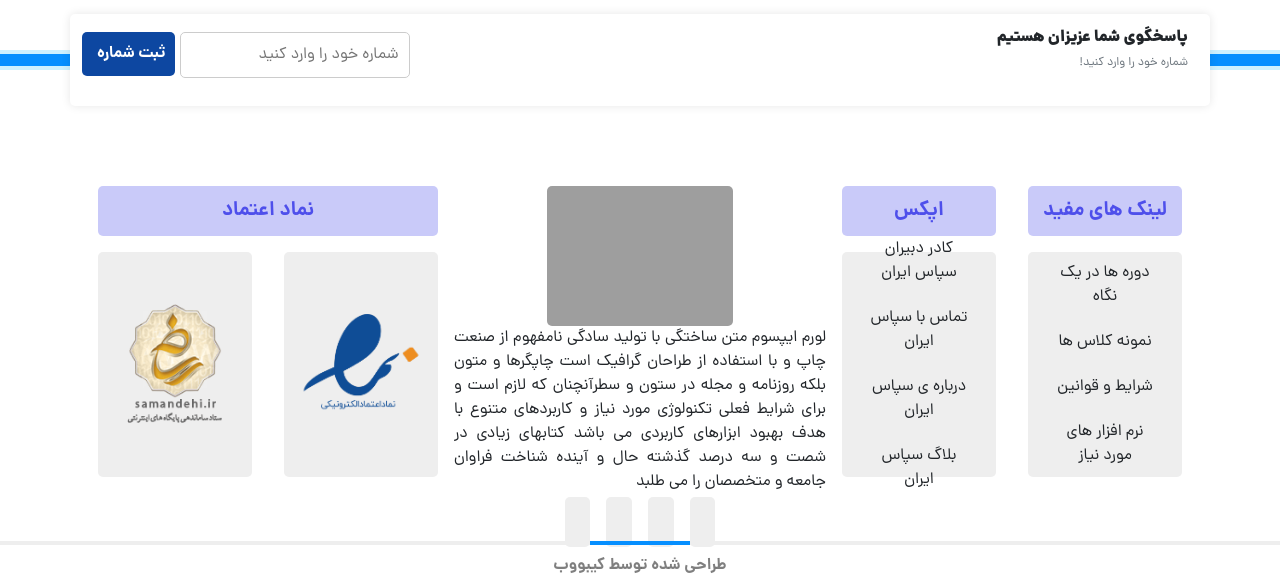
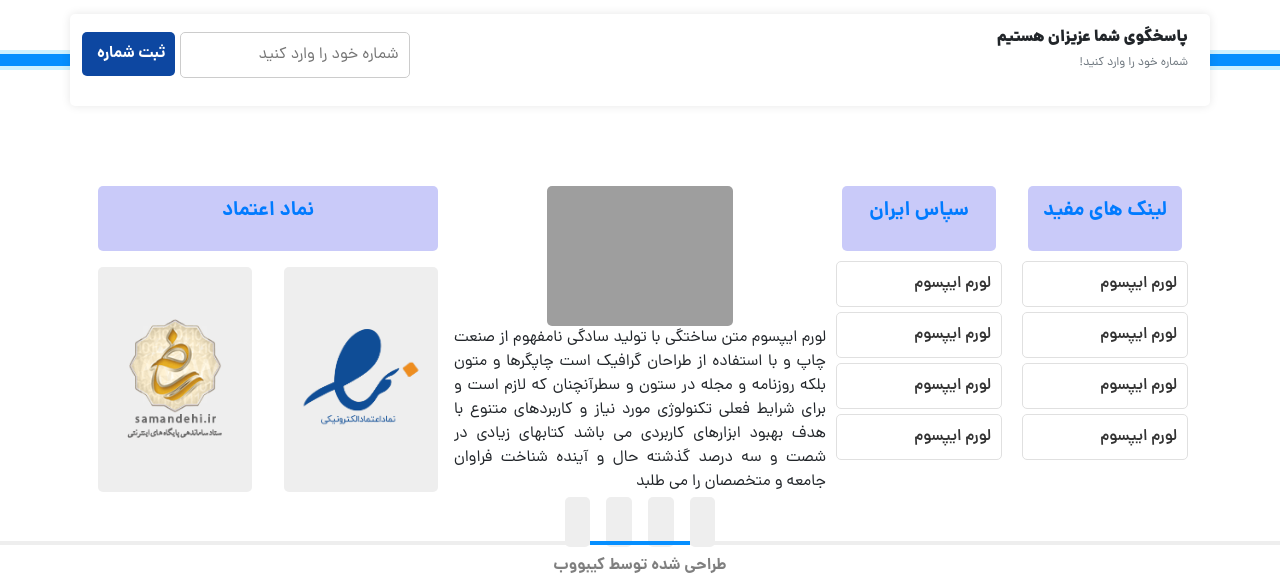
Before and after one commit to Fallenward/sepasiran, a Laravel app: page /admin/blog_ratings/create in a window 1280 px wide. Shown: the part 1465-2050 px from the top of the page. Run offline with Laravel 12, Linux system fonts and the light colour scheme; data comes from the database, SQL or seed files in the repository; style sheets or scripts are compiled from the project's sources; some libraries are stand-ins or nearby versions; grey boxes are pictures that could not be loaded.

Commit message:
Footer Ui

```diff
--- a/resources/views/frontend/layouts/footer.blade.php
+++ b/resources/views/frontend/layouts/footer.blade.php
@@ -24,34 +24,89 @@
                         <div class="footer-menu-title">
                             <h5>لینک های مفید</h5>
                         </div>
-                        <div class="footer-menu-items">
-                            @if(!empty($settings) && $settings->footer_setting_useful_links)
-                                @foreach($settings->footer_setting_useful_links as $item)
-                                    <a class="btn btn-link" href="{{$item['url']}}">{{$item['title']}}</a>
-                              @endforeach
-                            @endif
+                        <div class="footer-menu-links">
+                            <a href="#" class="footer-link">لورم ایپسوم</a>
+                            <a href="#" class="footer-link">لورم ایپسوم</a>
+                            <a href="#" class="footer-link">لورم ایپسوم</a>
+                            <a href="#" class="footer-link">لورم ایپسوم</a>
+                        </div>
+                    </div>
+{{--                    <div class="col-12 col-md-6">--}}
+{{--                        <div class="footer-menu-title">--}}
+{{--                            <h5>لینک های مفید</h5>--}}
+{{--                        </div>--}}
+{{--                        <div class="footer-menu-items">--}}
+{{--                            @if(!empty($settings) && $settings->footer_setting_useful_links)--}}
+{{--                                @foreach($settings->footer_setting_useful_links as $item)--}}
+{{--                                    <a class="btn btn-link" href="{{$item['url']}}">{{$item['title']}}</a>--}}
+{{--                              @endforeach--}}
+{{--                            @endif--}}
+{{--                        </div>--}}
+{{--                    </div>--}}
+
+                    <div class="col-12 col-md-6">
+                        <div class="footer-menu-title">
+                            <h5>سپاس ایران</h5>
+                        </div>
+                        <div class="footer-menu-links">
+                            <a href="#" class="footer-link">لورم ایپسوم</a>
+                            <a href="#" class="footer-link">لورم ایپسوم</a>
+                            <a href="#" class="footer-link">لورم ایپسوم</a>
+                            <a href="#" class="footer-link">لورم ایپسوم</a>
                         </div>
                     </div>
 
-                    <div class="col-12 col-md-6">
-                        <div class="footer-menu-title">
-                            <h5>اپکس</h5>
-                        </div>
-                        <div class="footer-menu-items">
-                            @if(!empty($settings) && !empty($settings->footer_setting_menu))
-                                @foreach($settings->footer_setting_menu as $item)
-                                    <a class="btn btn-link" href="{{ $item['url'] }}">{{ $item['title'] }}</a>
-                                @endforeach
-                            @endif
+                    <style>
+                        .footer-menu-title h5 {
+                            font-size: 1.25rem;
+                            font-weight: bold;
+                            color: #007bff; /* رنگ آبی برای عنوان */
+                            margin-bottom: 15px;
+                        }
 
-                        </div>
-                    </div>
+                        .footer-menu-links {
+                            padding: 10px;
+                        }
+
+                        .footer-link {
+                            display: block;
+                            padding: 10px;
+                            color: #333; /* رنگ متن لینک‌ها */
+                            text-decoration: none;
+                            font-size: 1rem;
+                            font-weight: 600;
+                            border: 1px solid #e0e0e0; /* حاشیه سبک برای هر لینک */
+                            margin-bottom: 5px;
+                            border-radius: 5px; /* گوشه‌های نرم */
+                            transition: background-color 0.3s ease, color 0.3s ease; /* انیمیشن تغییر رنگ */
+                        }
+
+                        .footer-link:hover {
+                            background-color: #007bff; /* رنگ پس‌زمینه روی هاور */
+                            color: white; /* رنگ متن سفید روی هاور */
+                        }
+                    </style>
+
+                    {{--                    <div class="col-12 col-md-6">--}}
+{{--                        <div class="footer-menu-title">--}}
+{{--                            <h5>سپاس ایران</h5>--}}
+{{--                        </div>--}}
+{{--                        <div class="footer-menu-items">--}}
+{{--                            @if(!empty($settings) && !empty($settings->footer_setting_menu))--}}
+{{--                                @foreach($settings->footer_setting_menu as $item)--}}
+{{--                                    <a class="btn btn-link" href="{{ $item['url'] }}">{{ $item['title'] }}</a>--}}
+{{--                                @endforeach--}}
+{{--                            @endif--}}
+
+{{--                        </div>--}}
+{{--                    </div>--}}
 
                 </div>
                 <div class="col-12 col-md-4">
                     <div class="text-center">
-                        <img class="img-fluid w-50" src="{{ asset(optional($settings)->footer_setting_logo ?? 'images/default-footer-logo.png') }}">
-                        <p>{{ optional($settings)->footer_setting_about }}</p>
+                        <img class="img-fluid w-50" src="{{ asset(optional($settings)->footer_setting_logo ?? 'storage/Annotation 2025-04-19 110311.jpg') }}">
+{{--                        <p>{{ optional($settings)->footer_setting_about }}</p>--}}
+                        <p>لورم ایپسوم متن ساختگی با تولید سادگی نامفهوم از صنعت چاپ و با استفاده از طراحان گرافیک است چاپگرها و متون بلکه روزنامه و مجله در ستون و سطرآنچنان که لازم است و برای شرایط فعلی تکنولوژی مورد نیاز و کاربردهای متنوع با هدف بهبود ابزارهای کاربردی می باشد کتابهای زیادی در شصت و سه درصد گذشته حال و آینده شناخت فراوان جامعه و متخصصان را می طلبد</p>
                         <div class="text-center footer-socials">
                             <a href="{{ optional($settings)->footer_setting_social_twitter ?? '#' }}">
                                 <i class="fab fa-2x fa-twitter"></i>
@@ -80,13 +135,13 @@
                         <div class="footer-certificates">
                             <div class="col-6 col-md-6">
                                 <div class="footer-menu-items">
-                                    <img class="img-fluid" src="{{ asset(optional($settings)->footer_setting_enamad_logo ?? 'images/default-enamad.png') }}">
+                                    <img class="img-fluid" src="{{ asset(optional($settings)->footer_setting_enamad_logo ?? 'storage/Annotation 2025-04-19 125731.jpg') }}">
                                 </div>
                             </div>
 
                             <div class="col-6 col-md-6">
                                 <div class="footer-menu-items">
-                                    <img class="img-fluid" src="{{ asset(optional($settings)->footer_setting_samandehi_logo ?? 'images/default-samandehi.png') }}">
+                                    <img class="img-fluid" src="{{ asset(optional($settings)->footer_setting_samandehi_logo ?? 'storage/Annotation 2025-04-19 125650.jpg') }}">
                                 </div>
                             </div>
 
```
